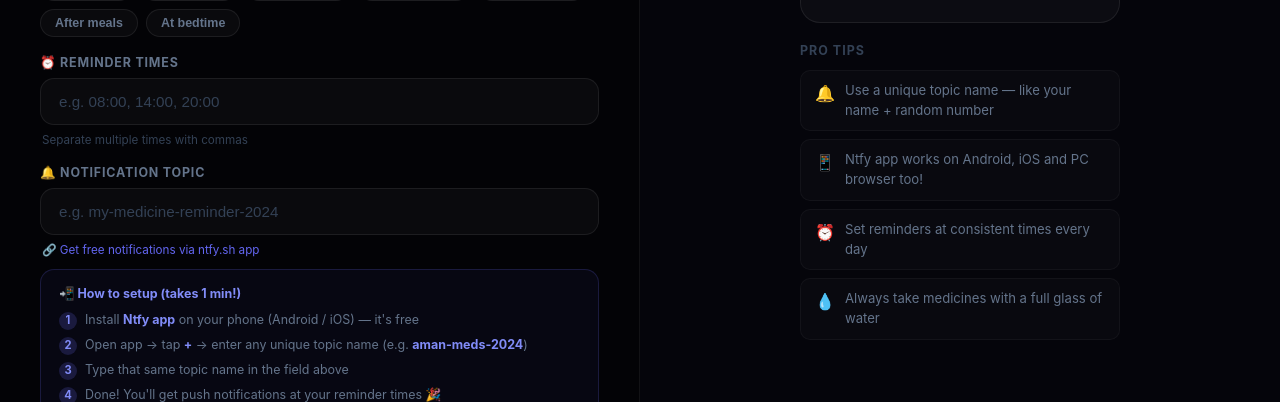
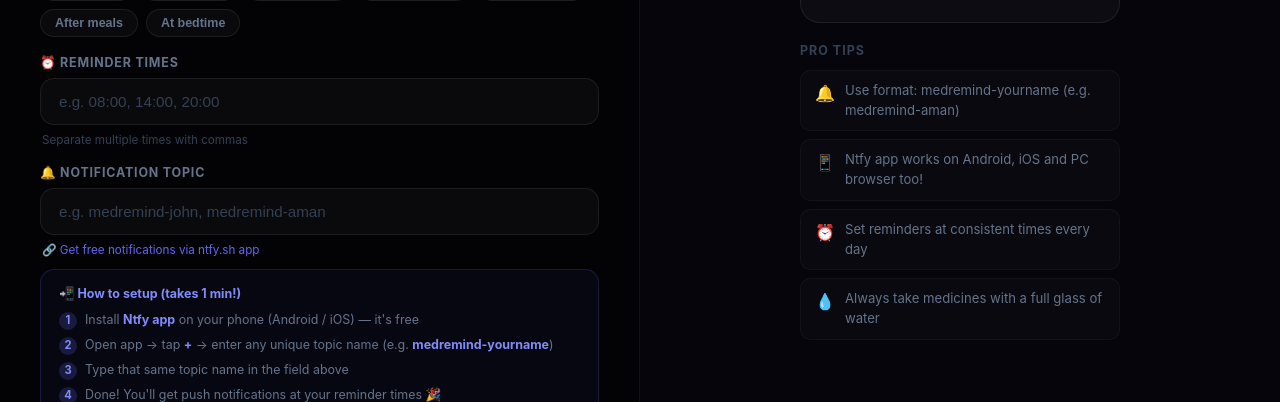
Before and after one commit to amanshuklawork-commits/amanshukla, a React (Create React App) app in the folder frontend/: page /add-medicine in a window 1280 px wide. Shown: the part 480-882 px from the top of the page. Built offline with nearby package versions, Linux system fonts and the light colour scheme; no server answers.

Commit message:
fix: better ntfy topic name examples

```diff
--- a/frontend/src/pages/AddMedicine.js
+++ b/frontend/src/pages/AddMedicine.js
@@ -439,7 +439,7 @@ function AddMedicine() {
             {/* Ntfy Topic */}
             <div className="field-wrap">
               <label className="field-label">🔔 Notification Topic</label>
-              <input className="field-input" type="text" placeholder="e.g. my-medicine-reminder-2024"
+              <input className="field-input" type="text" placeholder="e.g. medremind-john, medremind-aman"
                 value={form.ntfyTopic} onChange={function(e) { setForm({ ...form, ntfyTopic: e.target.value }); }} />
               <span className="ntfy-hint">🔗 Get free notifications via ntfy.sh app</span>
 
@@ -452,7 +452,7 @@ function AddMedicine() {
                 </div>
                 <div className="ntfy-step">
                   <span className="ntfy-step-num">2</span>
-                  <span>Open app → tap <strong style={{color:'#818cf8'}}>+</strong> → enter any unique topic name (e.g. <strong style={{color:'#818cf8'}}>aman-meds-2024</strong>)</span>
+                  <span>Open app → tap <strong style={{color:'#818cf8'}}>+</strong> → enter any unique topic name (e.g. <strong style={{color:'#818cf8'}}>medremind-yourname</strong>)</span>
                 </div>
                 <div className="ntfy-step">
                   <span className="ntfy-step-num">3</span>
@@ -488,7 +488,7 @@ function AddMedicine() {
 
           <div className="tips-section">
             <div className="tips-title">Pro Tips</div>
-            <div className="tip-item"><span className="tip-icon">🔔</span>Use a unique topic name — like your name + random number</div>
+            <div className="tip-item"><span className="tip-icon">🔔</span>Use format: medremind-yourname (e.g. medremind-aman)</div>
             <div className="tip-item"><span className="tip-icon">📱</span>Ntfy app works on Android, iOS and PC browser too!</div>
             <div className="tip-item"><span className="tip-icon">⏰</span>Set reminders at consistent times every day</div>
             <div className="tip-item"><span className="tip-icon">💧</span>Always take medicines with a full glass of water</div>
```
